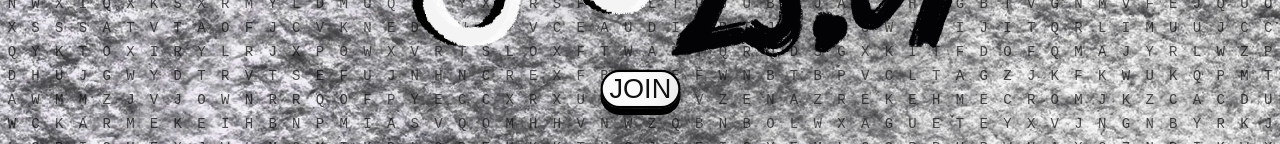
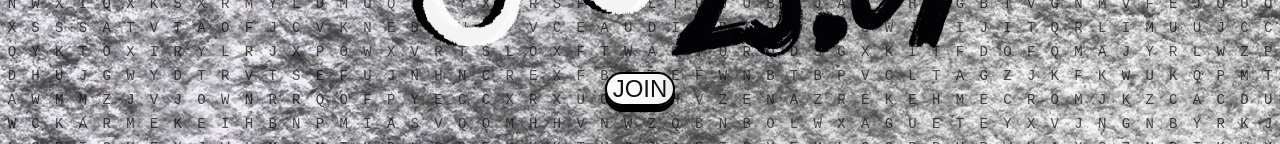
Before and after one commit to JerCol/cyclus_react, a React (Vite) app: page /join in a window 1280 px wide. Shown: the part 656-800 px from the top of the page. Built offline with nearby package versions, Linux system fonts and the light colour scheme; no server answers; the database is empty.

Commit message:
remove animation

```diff
--- a/src/styles/info-button.css
+++ b/src/styles/info-button.css
@@ -16,10 +16,6 @@
     0 10px 18px rgba(0,0,0,.3);
   cursor: pointer;
 
-  /* animation plumbing --------------------------------------- */
-  --scale: 1;                /* <<–– single source of truth */
-  transform: scale(var(--scale));
-  transition: transform .2s ease;   /* smooth hover/press flick */
 }
 
 /* ------------------------------------------------------------ */
@@ -27,7 +23,6 @@
 /* ------------------------------------------------------------ */
 .join-button:hover,
 .info-button:hover {
-  --scale: 1.08;
   box-shadow:
     0 12px 0 #000,
     0 16px 25px rgba(0,0,0,.35);
@@ -49,11 +44,6 @@
   .info-button {
     animation: breathe 4s ease-in-out infinite;
   }
-
-  @keyframes breathe {
-    0%, 100% { --scale: 1;    }
-    50%      { --scale: 1.15; }
-  }
 }
 
 /* ------------------------------------------------------------ */
--- a/src/styles/join-button.css
+++ b/src/styles/join-button.css
@@ -1,11 +1,6 @@
 /* ------------------------------------------------------------ */
 /*  0 ·  Register the animatable custom property                */
 /* ------------------------------------------------------------ */
-@property --scale {
-  syntax: "<number>";   /* it will hold plain numbers like 1 or 1.15 */
-  inherits: false;
-  initial-value: 1;
-}
 
 /* ------------------------------------------------------------ */
 /*  1 ·  Shared button base (JOIN & INFO)                       */
@@ -26,9 +21,7 @@
   cursor: pointer;
 
   /* animation plumbing --------------------------------------- */
-  --scale: 1;                            /* single source of truth */
-  transform: scale(var(--scale));
-  transition: transform .2s ease;        /* smooth hover/press */
+
 }
 
 /* ------------------------------------------------------------ */
@@ -36,7 +29,6 @@
 /* ------------------------------------------------------------ */
 .join-button:hover,
 .info-button:hover {
-  --scale: 1.08;
   box-shadow:
     0 12px 0 #000,
     0 16px 25px rgba(0,0,0,.35);
@@ -44,7 +36,6 @@
 
 .join-button:active,
 .info-button:active {
-  --scale: 0.96;                         /* pressed-in */
   box-shadow:
     0  4px 0 #000,
     0  4px 10px rgba(0,0,0,.25);
@@ -57,11 +48,6 @@
   .join-button,
   .info-button {
     animation: breathe 4s ease-in-out infinite;
-  }
-
-  @keyframes breathe {
-    0%, 100% { --scale: 1;    }
-    50%      { --scale: 1.15; }
   }
 }
 
```
